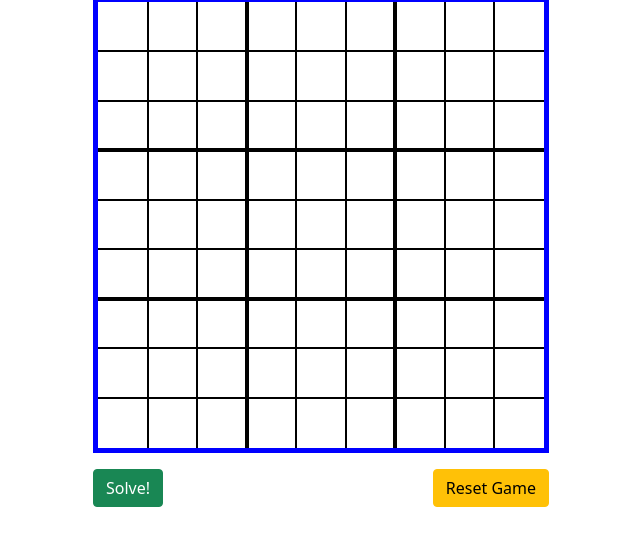
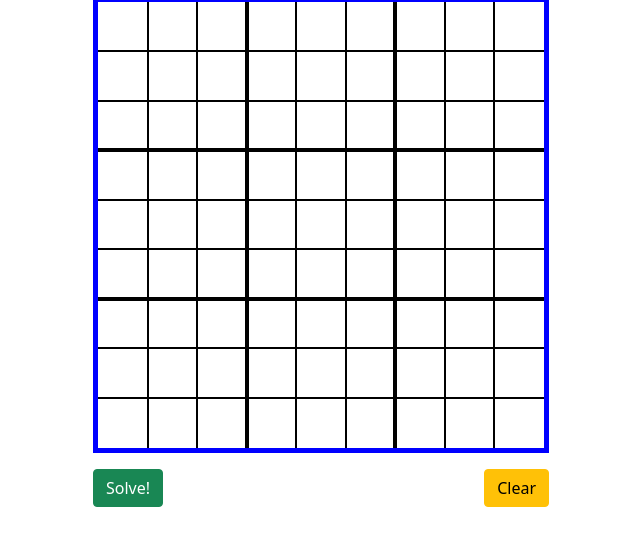
Before and after one commit to zivkaplan/Sudoku-Solver, a website: page index.html in a window 1280 px wide. Shown: the part 186-732 px from the top of the page, without its empty margins (319-959 px from the left). Drawn offline with nearby package versions, Linux system fonts and the light colour scheme.

Commit message:
changed 'reset game' to 'clear'

```diff
--- a/index.html
+++ b/index.html
@@ -22,7 +22,7 @@
 
             <div class="buttons">
                 <button class="solve-btn btn btn-success">Solve!</button>
-                <button class="clear-btn btn btn-warning">Reset Game</button>
+                <button class="clear-btn btn btn-warning">Clear</button>
             </div>
         </section>
         <script
```
